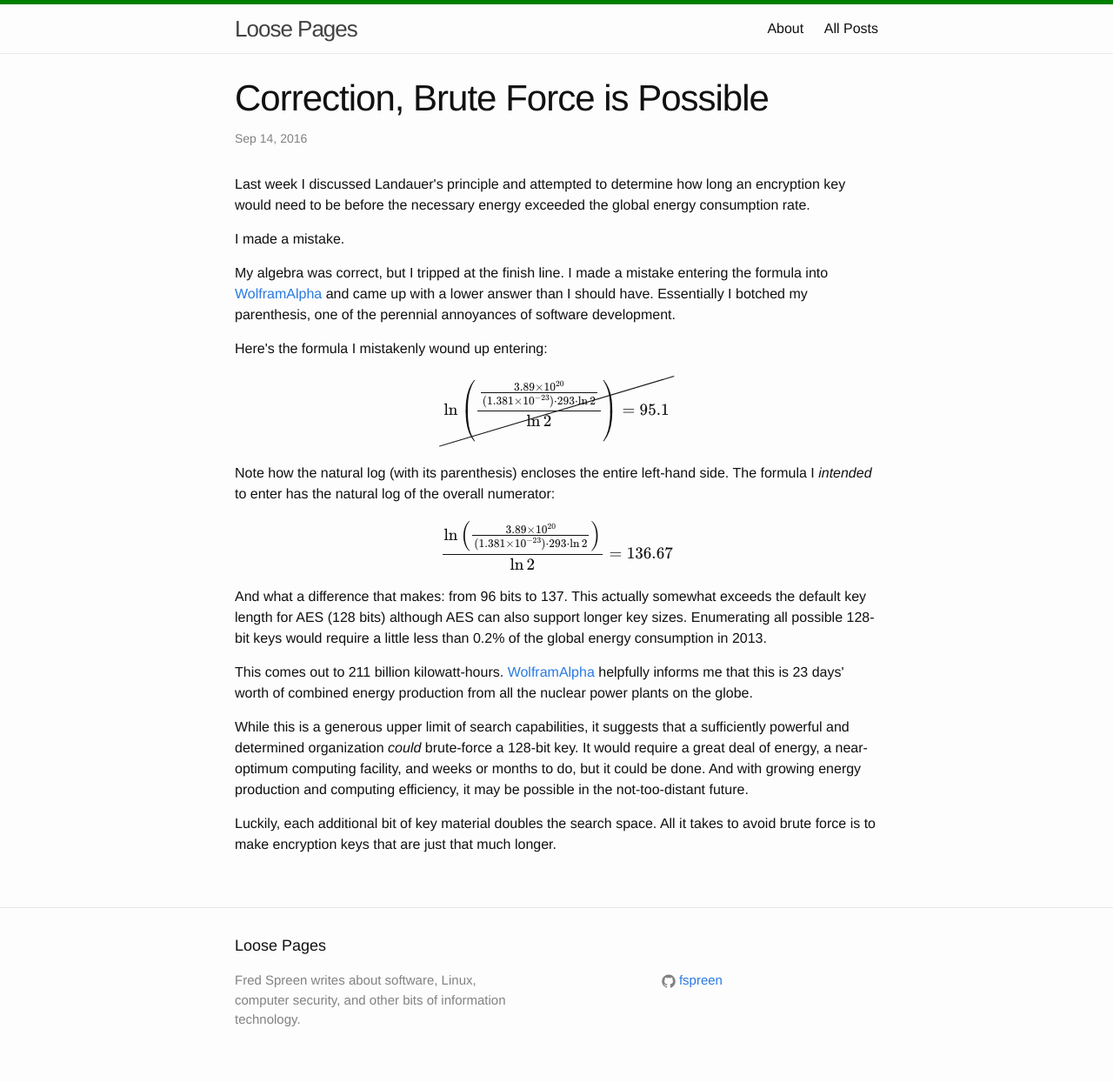
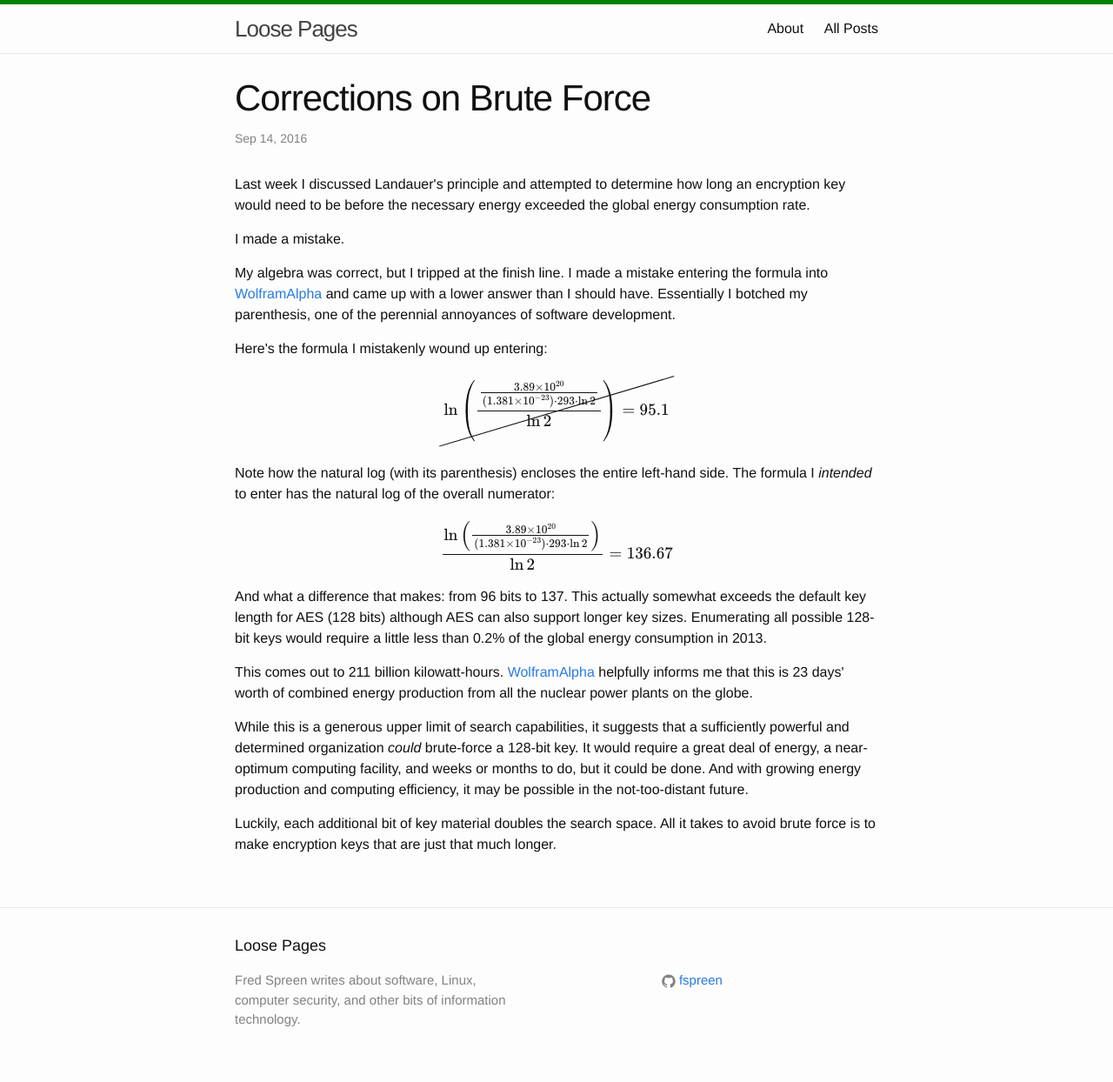
Before and after one commit to fspreen/fspreen.github.io, a Jekyll site: the page built from _posts/2016-09-14-brute-force-with-landauer2.md, in a window 1280 px wide. Shown: the whole page at 87% size. Built offline with Jekyll 4.4.1, drawn with Linux system fonts in a browser that asks for light colours; formulas are drawn with MathJax 3.

Commit message:
Change title on last post
Change title to "Corrections on Brute Force" to reduce the strength of
implying that such a thing is possible.

```diff
--- a/_posts/2016-09-14-brute-force-with-landauer2.md
+++ b/_posts/2016-09-14-brute-force-with-landauer2.md
@@ -1,6 +1,6 @@
 ---
 layout:     post
-title:      Correction, Brute Force is Possible
+title:      Corrections on Brute Force
 date:       Wed, 14 Sep 2016 19:27:12 -0400
 ---
 Last week I discussed Landauer's principle and attempted to determine how long
```
